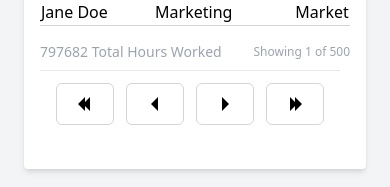
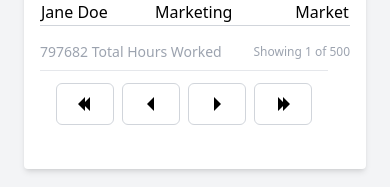
Before and after one commit to adkoge/app-reusable-tanstack-table, a React (Vite) app: page / in a window 390 px wide. Both pictures are taken after a click on the button "Version 2". Shown: the part 615-802 px from the top of the page. Built offline with nearby package versions, Linux system fonts and the light colour scheme.

Commit message:
Mobile wrapping for pagination buttons

```diff
--- a/src/components/InteractiveTable/Pagination/PaginationButtons.tsx
+++ b/src/components/InteractiveTable/Pagination/PaginationButtons.tsx
@@ -65,15 +65,16 @@ export default function InteractiveTablePagination({
 
   return (
     <div className="flex justify-center">
-      <div className="flex items-center justify-between border-t border-gray-200 bg-white px-4 py-3 sm:px-6">
-        <div className="flex flex-1 justify-between sm:hidden">
+      <div className="flex flex-wrap items-center justify-between border-t border-gray-200 bg-white px-4 py-3 sm:px-6">
+        {/* Mobile Pagination Controls */}
+        <div className="flex flex-1 flex-wrap justify-center gap-2 sm:hidden">
           <button
             onClick={onFirstPageClick}
             disabled={!getCanPreviousPage}
-            className={`relative inline-flex items-center rounded-md border border-gray-300 bg-white px-4 py-2 text-sm font-medium text-gray-700 hover:bg-gray-50 ${
+            className={`relative inline-flex items-center rounded-md border border-gray-300 bg-white px-4 py-2 text-sm font-medium ${
               !getCanPreviousPage
                 ? "cursor-not-allowed text-gray-300"
-                : "text-blue-500"
+                : "text-blue-500 hover:bg-gray-50"
             }`}
           >
             <CaretDoubleLeftIcon
@@ -83,10 +84,10 @@ export default function InteractiveTablePagination({
           <button
             onClick={onPreviousPageClick}
             disabled={!getCanPreviousPage}
-            className={`ml-3 relative inline-flex items-center rounded-md border border-gray-300 bg-white px-4 py-2 text-sm font-medium text-gray-700 hover:bg-gray-50 ${
+            className={`relative inline-flex items-center rounded-md border border-gray-300 bg-white px-4 py-2 text-sm font-medium ${
               !getCanPreviousPage
                 ? "cursor-not-allowed text-gray-300"
-                : "text-blue-500"
+                : "text-blue-500 hover:bg-gray-50"
             }`}
           >
             <CaretLeftIcon
@@ -97,10 +98,10 @@ export default function InteractiveTablePagination({
           <button
             onClick={onNextPageClick}
             disabled={!getCanNextPage}
-            className={`ml-3 relative inline-flex items-center rounded-md border border-gray-300 bg-white px-4 py-2 text-sm font-medium text-gray-700 hover:bg-gray-50 ${
+            className={`relative inline-flex items-center rounded-md border border-gray-300 bg-white px-4 py-2 text-sm font-medium ${
               !getCanNextPage
                 ? "cursor-not-allowed text-gray-300"
-                : "text-gray-900"
+                : "text-gray-900 hover:bg-gray-50"
             }`}
           >
             <CaretRightIcon
@@ -111,10 +112,10 @@ export default function InteractiveTablePagination({
           <button
             onClick={onLastPageClick}
             disabled={!getCanNextPage}
-            className={`ml-3 relative inline-flex items-center rounded-md border border-gray-300 bg-white px-4 py-2 text-sm font-medium text-gray-700 hover:bg-gray-50 ${
+            className={`relative inline-flex items-center rounded-md border border-gray-300 bg-white px-4 py-2 text-sm font-medium ${
               !getCanNextPage
                 ? "cursor-not-allowed text-gray-300"
-                : "text-gray-900"
+                : "text-gray-900 hover:bg-gray-50"
             }`}
           >
             <CaretDoubleRightIcon
@@ -123,6 +124,7 @@ export default function InteractiveTablePagination({
           </button>
         </div>
 
+        {/* Desktop Pagination Controls */}
         <div className="hidden sm:flex sm:flex-1 sm:items-center sm:justify-between">
           <nav
             aria-label="Pagination"
@@ -140,7 +142,7 @@ export default function InteractiveTablePagination({
             <button
               onClick={handlePreviousGroup}
               disabled={startPage === 1}
-              className={`relative inline-flex items-center px-4 py-2 text-sm font-semibold text-gray-900 ring-1 ring-inset ring-gray-300 hover:bg-gray-50 focus:z-20 focus:outline-offset-0`}
+              className="relative inline-flex items-center px-4 py-2 text-sm font-semibold text-gray-900 ring-1 ring-inset ring-gray-300 hover:bg-gray-50 focus:z-20 focus:outline-offset-0"
             >
               Previous
             </button>
@@ -150,7 +152,7 @@ export default function InteractiveTablePagination({
             <button
               onClick={handleNextGroup}
               disabled={endPage === pageCount}
-              className={`relative inline-flex items-center px-4 py-2 text-sm font-semibold text-gray-900 ring-1 ring-inset ring-gray-300 hover:bg-gray-50 focus:z-20 focus:outline-offset-0`}
+              className="relative inline-flex items-center px-4 py-2 text-sm font-semibold text-gray-900 ring-1 ring-inset ring-gray-300 hover:bg-gray-50 focus:z-20 focus:outline-offset-0"
             >
               Next
             </button>
```
